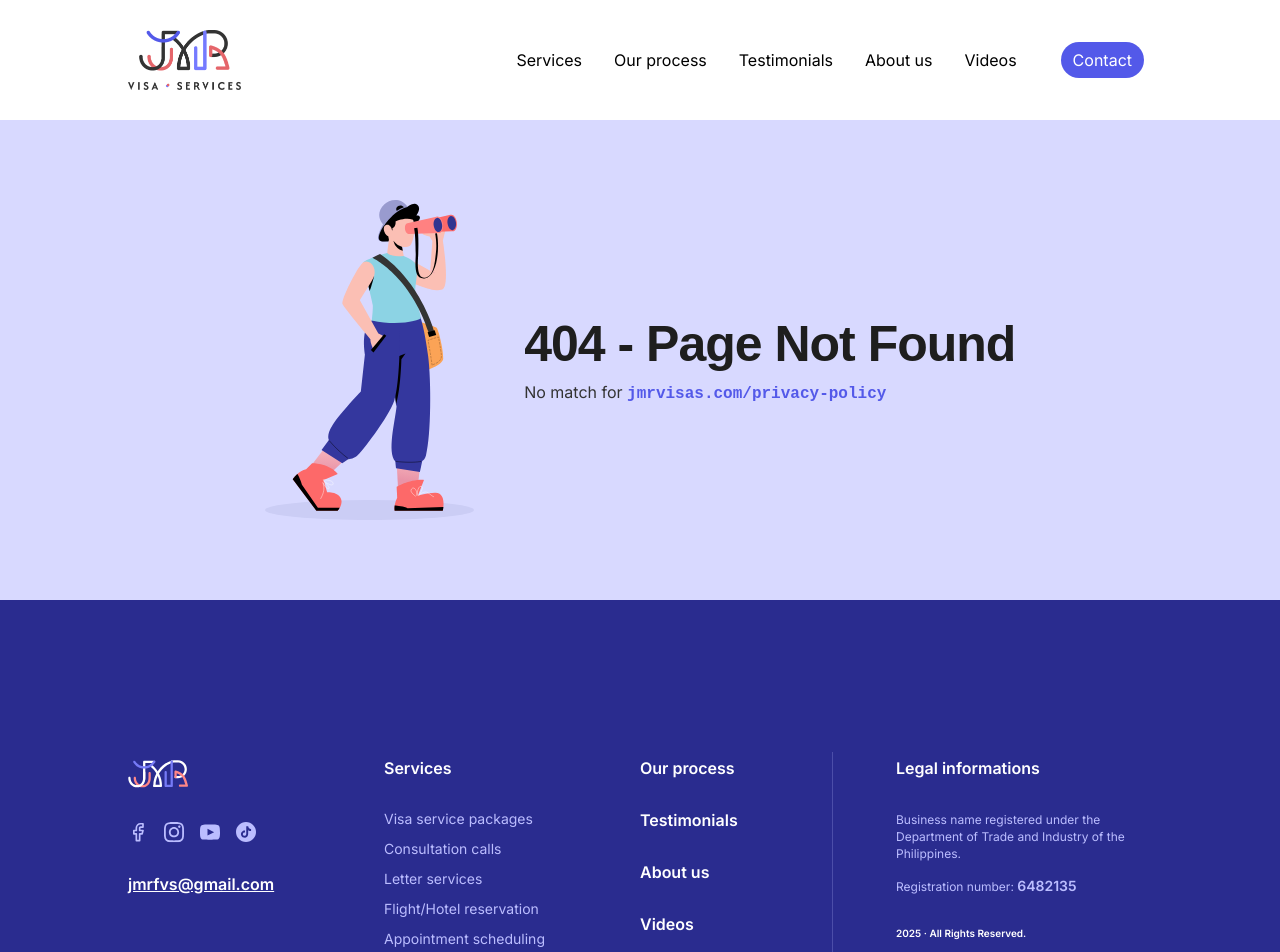
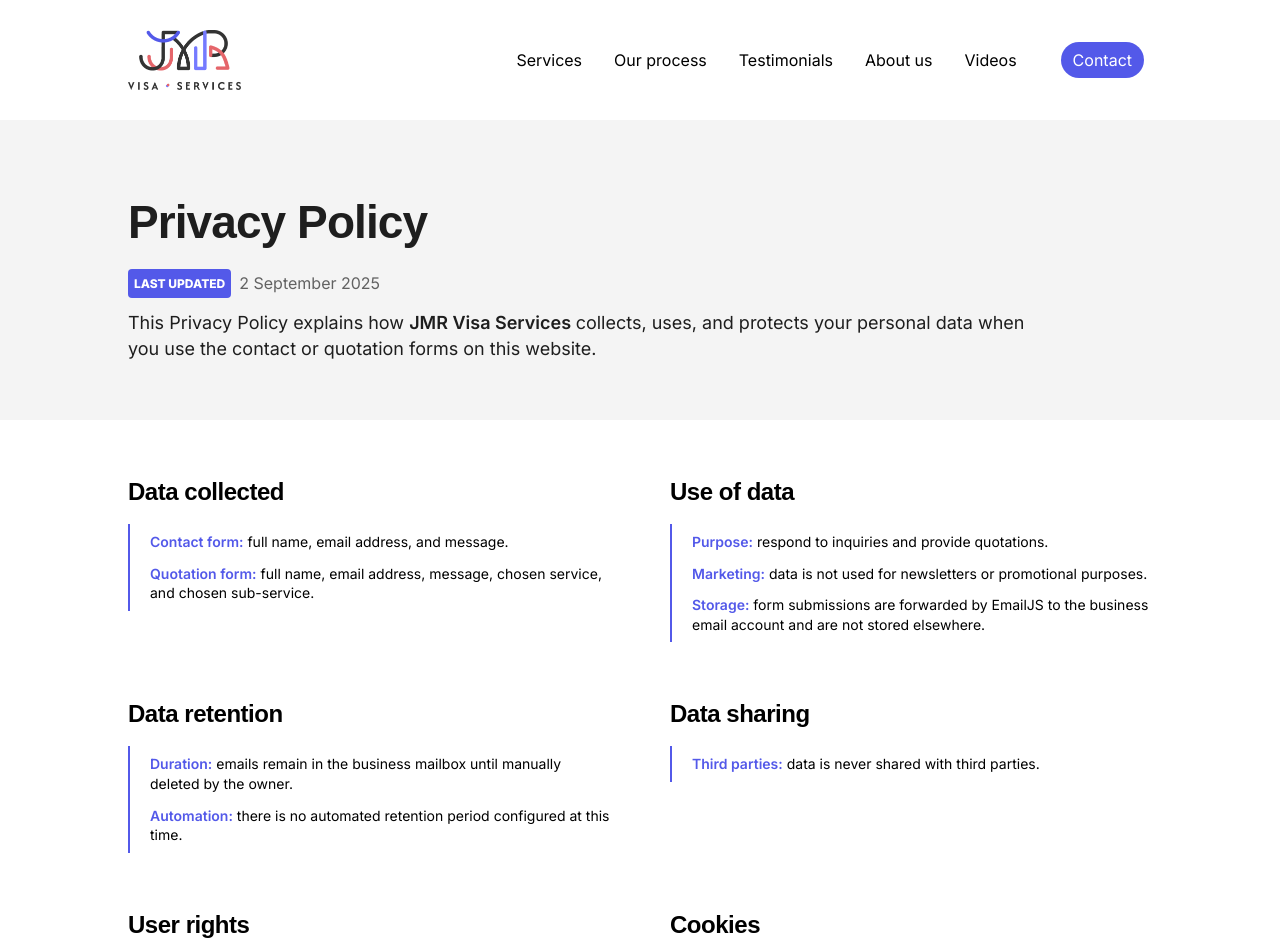
Before and after one commit to EricBARBEAU/jmr-vs, a React (Create React App) app in the folder my-app/: page /privacy-policy in a window 1280 px wide. Shown: the top 952 px of the page. Built offline with nearby package versions, Linux system fonts and the light colour scheme; a web font is replaced by a local one.

Commit message:
add 2 new pages for legal notice and privacy policy

```diff
--- a/my-app/src/css/elements/footer.scss
+++ b/my-app/src/css/elements/footer.scss
@@ -152,28 +152,6 @@
 			grid-area: 2/3/2/5;
 		}
 
-		.footer_blk-content {
-			font-size: core.$font-size-12;
-			line-height: core.$line-height-140;
-
-			@media screen and (max-width: 1180px) {
-				gap: 4px;
-				font-size: core.$font-size-10;
-			}
-
-			b {
-				font-weight: 600;
-				font-size: core.$font-size-14;
-				@media screen and (max-width: 1180px) {
-					gap: 4px;
-					font-size: core.$font-size-12;
-				}
-				@media screen and (max-width: 680px) {
-					font-size: core.$font-size-10;
-				}
-			}
-		}
-
 		.footer_legal {
 			color: #fff;
 			font-size: core.$font-size-10;
--- a/my-app/src/css/elements/hero.scss
+++ b/my-app/src/css/elements/hero.scss
@@ -669,3 +669,53 @@
 
 	}
 }
+
+// 08 - Legal pages hero
+.legal_hero {
+	gap: 40px;
+	min-height: 300px;
+	background: #f4f4f4;
+	padding-top: 60px;
+	padding-bottom: 40px;
+	justify-content: flex-start;
+
+	.hero_content {
+		width: 100%;
+
+		.content_copy {
+			color: core.$font-color-dark;
+			width: 100%;
+
+			b {
+				color: core.$font-color-dark !important;
+			}
+
+			&-secondary {
+
+				display: flex;
+				flex-direction: column;
+				gap: 12px;
+
+				// Last updated zone
+				.last_update {
+
+					display: flex;
+					flex-direction: row;
+					gap: 8px;
+					font-size: core.$font-size-16;
+					align-items: center;
+					color: rgba(0,0,0,0.6);
+
+					span {
+						font-size: core.$font-size-12;
+						font-weight: 800;
+						color: #fff;
+						padding: 2px 6px;
+						border-radius: 4px;
+						background-color: core.$colour-jmr-blue;
+					}
+				}
+			}
+		}
+	}
+}
--- /dev/null
+++ b/my-app/src/css/views/legal.scss
@@ -0,0 +1,46 @@
+// Import core
+@use '../core/main' as core;
+
+.view_legal {
+
+	// Content
+	.legal_content {
+
+		// List
+		.content_list {
+			display: grid;
+			grid-template-columns: 1fr 1fr;
+			gap: 60px;
+			padding-top: 60px;
+			padding-bottom: 60px;
+
+			@media screen and (max-width: 1180px) {
+				grid-template-columns: 1fr;
+			}
+
+			// Blk
+			.legal_blk {
+				display: flex;
+				flex-direction: column;
+				gap: 20px;
+
+				// Body
+				.body {
+					display: flex;
+					flex-direction: column;
+					gap: 12px;
+					border-left: 2px solid core.$colour-jmr-blue;
+					padding-left: 20px;
+					padding-top: 8px;
+					padding-bottom: 8px;
+					font-size: core.$font-size-14;
+					line-height: core.$line-height-140;
+
+					b {
+						color: core.$colour-jmr-blue;
+					}
+				}
+			}
+		}
+	}
+}
--- a/my-app/src/css/views/main.scss
+++ b/my-app/src/css/views/main.scss
@@ -7,4 +7,5 @@
 @forward 'services/packages';
 @forward 'services/quotation';
 @forward 'videos';
+@forward 'legal';
 @forward '404';
--- a/my-app/src/modules/App.js
+++ b/my-app/src/modules/App.js
@@ -21,6 +21,9 @@ import ServicesCalls from './views/services/consultation_calls';
 import ServicesLetter from './views/services/letter_services';
 import ServicesReservations from './views/services/reservations';
 import ServicesAppointment from './views/services/appointment_scheduling';
+// Legal
+import LegalNotice from './views/legal/legal_notice';
+import PrivacyPolicy from './views/legal/privacy_policy';
 // View - 404
 import FourZeroFour from './views/404';
 
@@ -61,6 +64,9 @@ function App() {
                     <Route path="about-us" element={<About />} />
                     <Route path="videos" element={<Videos />} />
                     <Route path="contact" element={<Contact />} />
+                    {/*Legal*/}
+                    <Route path="legal-notice" element={<LegalNotice />} />
+                    <Route path="privacy-policy" element={<PrivacyPolicy />} />
                     {/*404*/}
                     <Route path="*" element={<NotFound />} />
                 </Route>
--- a/my-app/src/modules/elements/footer.js
+++ b/my-app/src/modules/elements/footer.js
@@ -47,15 +47,10 @@ function Footer() {
         <Link className="footer_blk-title" to="/contact" alt ="Contact">Contact</Link>
       </div>
       <div className="footer_blk footer_blk-04">
-        <h4 className="footer_blk-title">Legal informations</h4>
+        <h4 className="footer_blk-title">Legal information</h4>
         <div className="footer_blk-content">
-          <div>
-            Business name registered under the Department of Trade and
-            Industry of the Philippines.
-          </div>
-          <div>
-            Registration number: <b>6482135</b>
-          </div>
+          <Link to="/legal-notice" alt ="Legal notice">Legal notice</Link>
+          <Link to="/privacy-policy" alt ="Privacy policy">Privacy policy</Link>
         </div>
         <div className="footer_legal">
           2025 · All Rights Reserved.
--- /dev/null
+++ b/my-app/src/modules/views/legal/legal_notice.js
@@ -0,0 +1,56 @@
+
+function LegalNotice() {
+  return (
+    <div className="view view_legal">
+      {/*Hero*/}
+    	<div className="hero legal_hero ctnr_cntr">
+    		<div className="hero_content legal_hero-content">
+    			<div className="content_copy">
+    				<h1 className="content_copy-main">Legal notice</h1>
+	    			<div className="content_copy-secondary">
+	    				<div className="last_update">
+	    					<span>LAST UPDATED</span>
+	    					2 September 2025
+	    				</div>
+	    				<p>Find below all the legal information about <b>JMR Visa Services</b> - a company registered under inpi.fr</p>
+	    			</div>
+    			</div>
+    		</div>
+    	</div>
+    	{/*Content*/}
+    	<div className="legal_content ctnr_cntr">
+    		<div className="content_list">
+    			<div className="legal_blk">
+    				<h3 className="title">Business identity</h3>
+    				<ul className="body">
+    					<li><b>Company name:</b> JMR Visa Services</li>
+    					<li><b>Company owner name:</b> Jillian M. Rebollos</li>
+    					<li><b>Registration number (SIRET):</b> 99066013600013</li>
+    				</ul>
+    			</div>
+    			<div className="legal_blk">
+    				<h3 className="title">Contact details</h3>
+    				<ul className="body">
+    					<li><b>Email address:</b> jmrfvs@gmail.com</li>
+    				</ul>
+    			</div>
+    			<div className="legal_blk">
+    				<h3 className="title">Website hosting provider</h3>
+    				<ul className="body">
+    					<li><b>Name:</b> Canva</li>
+    					<li><b>Address:</b> Canva Pty Ltd 110 Kippax St Surry Hills 2010 AU</li>
+    				</ul>
+    			</div>
+    			<div className="legal_blk">
+    				<h3 className="title">VAT status</h3>
+    				<ul className="body">
+    					<li><b>VAT not applicable:</b> Article 293B of the French CGI</li>
+    				</ul>
+    			</div>
+    		</div>
+    	</div>
+    </div>
+  )
+}
+
+export default LegalNotice;
--- /dev/null
+++ b/my-app/src/modules/views/legal/privacy_policy.js
@@ -0,0 +1,80 @@
+function PrivacyPolicy() {
+  return (
+    <div className="view view_legal">
+      {/*Hero*/}
+      <div className="hero legal_hero ctnr_cntr">
+        <div className="hero_content legal_hero-content">
+          <div className="content_copy">
+            <h1 className="content_copy-main">Privacy Policy</h1>
+            <div className="content_copy-secondary">
+              <div className="last_update">
+                <span>LAST UPDATED</span>
+                2 September 2025
+              </div>
+              <p>
+                This Privacy Policy explains how <b>JMR Visa Services </b> collects, uses, and protects your personal data when you use
+                the contact or quotation forms on this website.
+              </p>
+            </div>
+          </div>
+        </div>
+      </div>
+
+      {/*Content*/}
+      <div className="legal_content ctnr_cntr">
+        <div className="content_list">
+
+          <div className="legal_blk">
+            <h3 className="title">Data collected</h3>
+            <ul className="body">
+              <li><b>Contact form:</b> full name, email address, and message.</li>
+              <li><b>Quotation form:</b> full name, email address, message, chosen service, and chosen sub-service.</li>
+            </ul>
+          </div>
+
+          <div className="legal_blk">
+            <h3 className="title">Use of data</h3>
+            <ul className="body">
+              <li><b>Purpose:</b> respond to inquiries and provide quotations.</li>
+              <li><b>Marketing:</b> data is not used for newsletters or promotional purposes.</li>
+              <li><b>Storage:</b> form submissions are forwarded by EmailJS to the business email account and are not stored elsewhere.</li>
+            </ul>
+          </div>
+
+          <div className="legal_blk">
+            <h3 className="title">Data retention</h3>
+            <ul className="body">
+              <li><b>Duration:</b> emails remain in the business mailbox until manually deleted by the owner.</li>
+              <li><b>Automation:</b> there is no automated retention period configured at this time.</li>
+            </ul>
+          </div>
+
+          <div className="legal_blk">
+            <h3 className="title">Data sharing</h3>
+            <ul className="body">
+              <li><b>Third parties:</b> data is never shared with third parties.</li>
+            </ul>
+          </div>
+
+          <div className="legal_blk">
+            <h3 className="title">User rights</h3>
+            <ul className="body">
+              <li><b>Rights:</b> in accordance with the GDPR, you have the right to access, correct, or request the deletion of your personal data.</li>
+              <li><b>Contact:</b> requests may be sent to <b>jmrfvs@gmail.com</b>.</li>
+            </ul>
+          </div>
+
+          <div className="legal_blk">
+            <h3 className="title">Cookies</h3>
+            <ul className="body">
+              <li><b>Usage:</b> this website does not use cookies, except those strictly necessary for its operation.</li>
+            </ul>
+          </div>
+
+        </div>
+      </div>
+    </div>
+  )
+}
+
+export default PrivacyPolicy;
```
